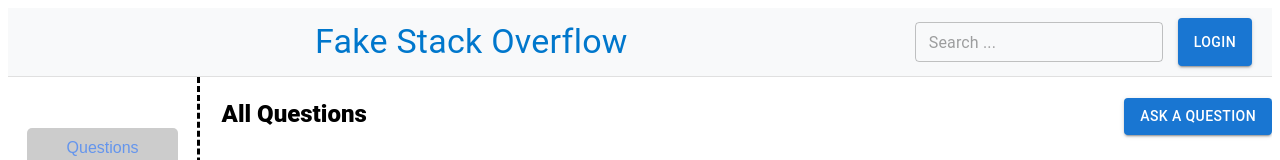
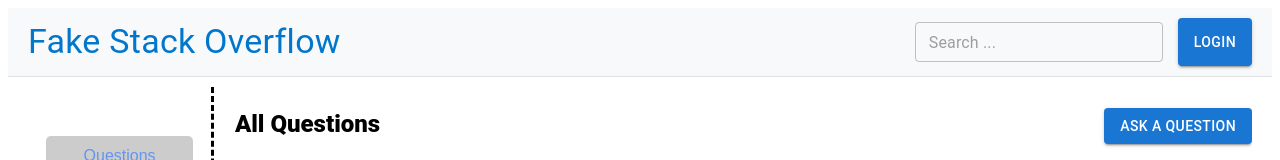
Before and after one commit to ethannchen/nextqnaweb, a React (Create React App) app in the folder client/: page / in a window 1280 px wide. Shown: the top 160 px of the page. Built offline with nearby package versions, Linux system fonts and the light colour scheme; no server answers.

Commit message:
fix header alignment

```diff
--- a/client/src/components/header/index.css
+++ b/client/src/components/header/index.css
@@ -10,7 +10,7 @@
 .title {
   font-weight: bold;
   color: #0077cc;
-  text-align: center;
+  text-align: left;
   flex: 1;
 }
 
--- a/client/src/components/header/index.tsx
+++ b/client/src/components/header/index.tsx
@@ -43,8 +43,7 @@ const Header = ({
   const currentUser = useUser();
 
   return (
-    <Box id="header" className="header">
-      <Box></Box>
+    <Box id="header" className="header" >
       <Typography variant="h4" className="title">
         Fake Stack Overflow
       </Typography>
--- a/client/src/components/main/mainView.css
+++ b/client/src/components/main/mainView.css
@@ -1,6 +1,7 @@
 .main {
   display: flex;
   flex-direction: row;
+  padding: 10px 20px;
   height: 90%;
 }
 
```
